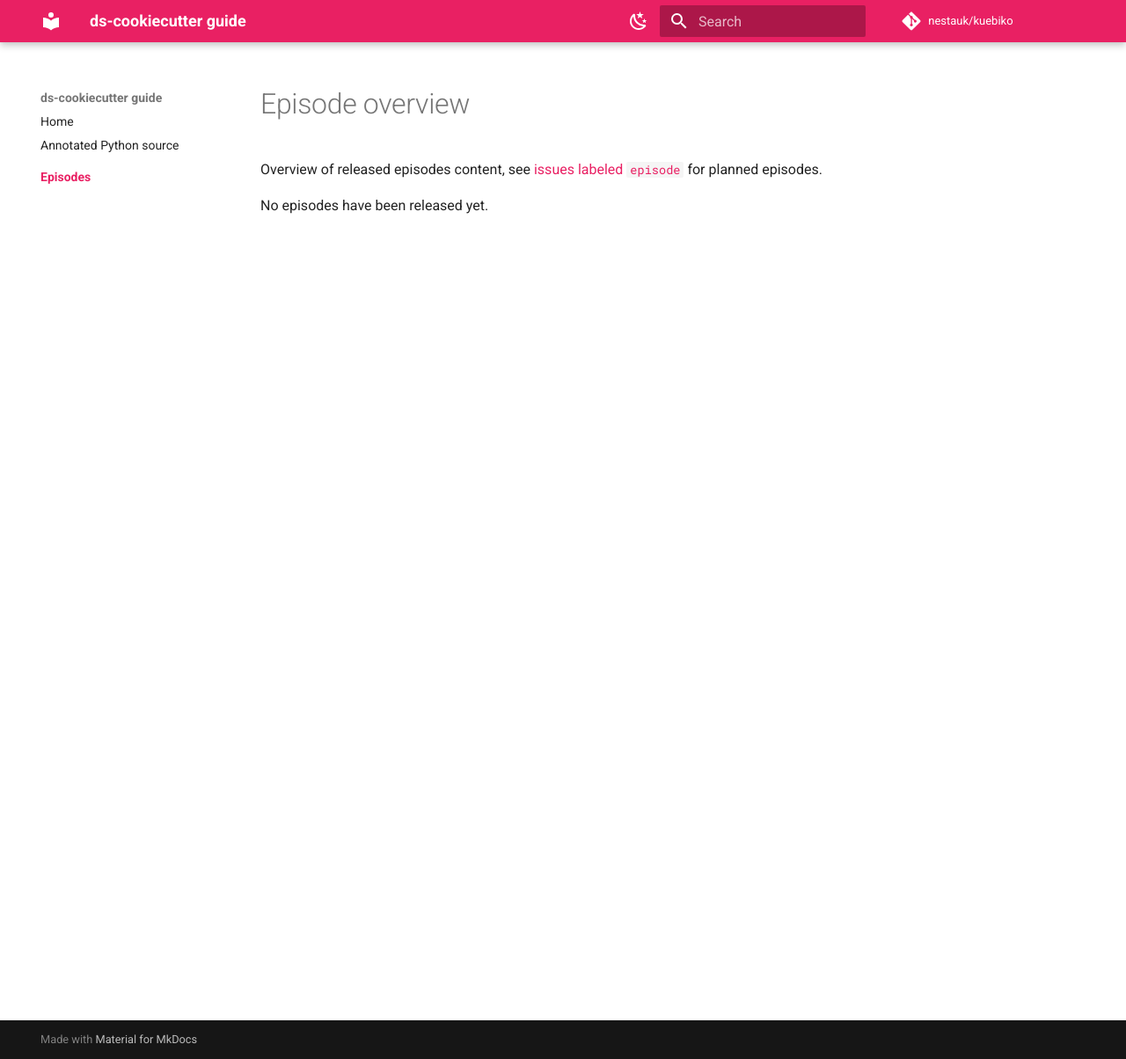
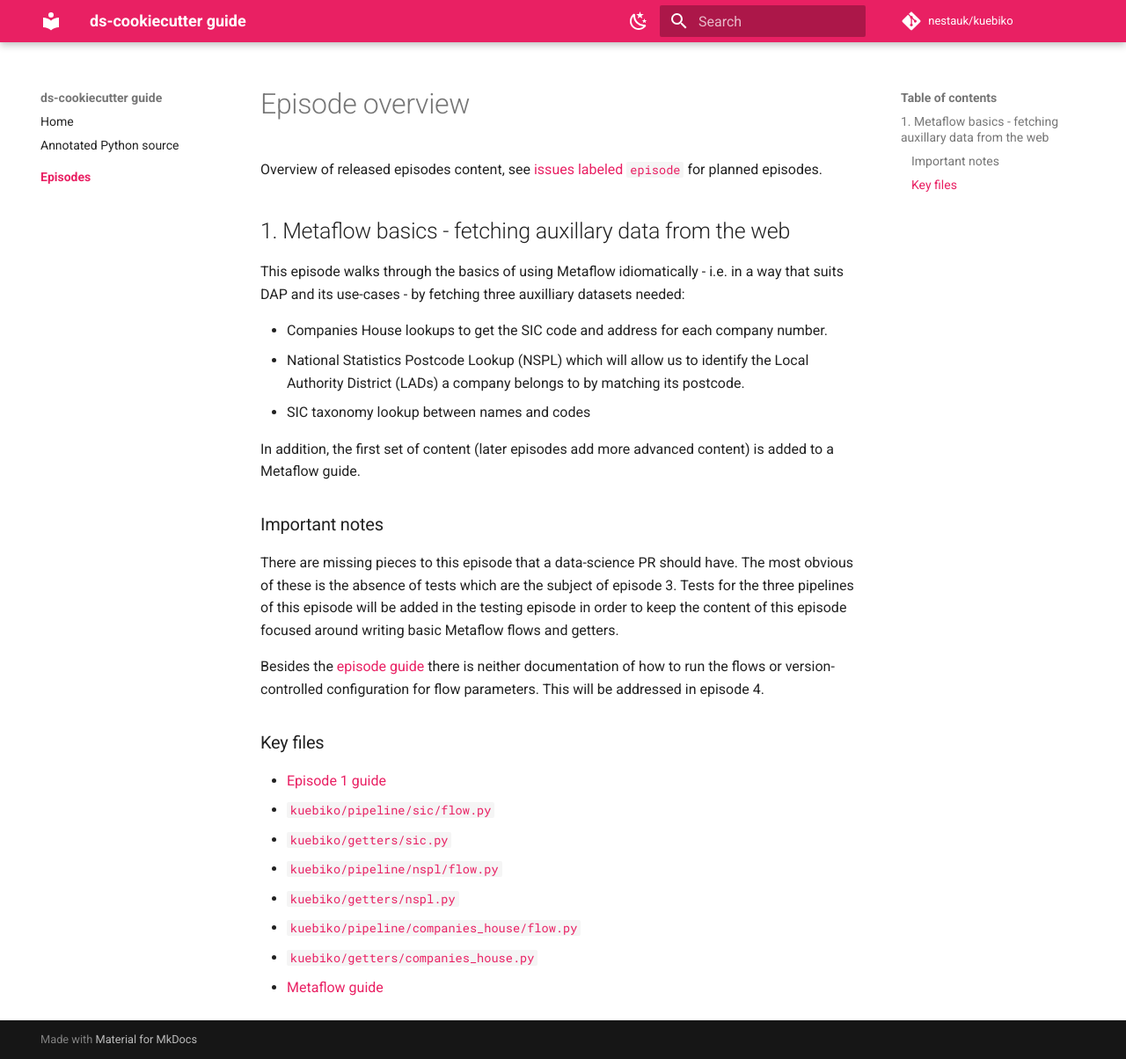
Before and after one commit to nestauk/kuebiko, an MkDocs documentation site: the page built from docs/guide/episodes/index.md, in a window 1280 px wide and 1204 px high. Shown: the whole window at 88% size. Built offline with MkDocs 1.6.1 and Material for MkDocs 9.7.7, drawn with Linux system fonts in a browser that asks for light colours; comment, search, counter and statistics services are not loaded.

Commit message:
Episode overview

```diff
--- a/docs/guide/episodes/index.md
+++ b/docs/guide/episodes/index.md
@@ -2,4 +2,32 @@
 
 Overview of released episodes content, see [issues labeled `episode`](https://github.com/nestauk/kuebiko/issues?q=is%3Aopen+label%3Aepisode+sort%3Acreated-asc) for planned episodes.
 
-No episodes have been released yet.
+## 1. Metaflow basics - fetching auxillary data from the web
+
+This episode walks through the basics of using Metaflow idiomatically - i.e.
+in a way that suits DAP and its use-cases - by fetching three auxilliary datasets needed:
+
+-   Companies House lookups to get the SIC code and address for each company number.
+-   National Statistics Postcode Lookup (NSPL) which will allow us to identify the Local Authority District (LADs) a company belongs to by matching its postcode.
+-   SIC taxonomy lookup between names and codes
+
+In addition, the first set of content (later episodes add more advanced content) is added to a Metaflow guide.
+
+### Important notes
+
+There are missing pieces to this episode that a data-science PR should have.
+The most obvious of these is the absence of tests which are the subject of episode 3.
+Tests for the three pipelines of this episode will be added in the testing episode in order to keep the content of this episode focused around writing basic Metaflow flows and getters.
+
+Besides the [episode guide](episode_01.md) there is neither documentation of how to run the flows or version-controlled configuration for flow parameters. This will be addressed in episode 4.
+
+### Key files
+
+-   [Episode 1 guide](episode_01.md)
+-   [`kuebiko/pipeline/sic/flow.py`](../pycco/kuebiko/pipeline/sic/flow.html)
+-   [`kuebiko/getters/sic.py`](../pycco/kuebiko/getters/sic.html)
+-   [`kuebiko/pipeline/nspl/flow.py`](../pycco/kuebiko/pipeline/nspl/flow.html)
+-   [`kuebiko/getters/nspl.py`](../pycco/kuebiko/getters/nspl.html)
+-   [`kuebiko/pipeline/companies_house/flow.py`](../pycco/kuebiko/pipeline/companies_house/flow.html)
+-   [`kuebiko/getters/companies_house.py`](../pycco/kuebiko/getters/companies_house.html)
+-   [Metaflow guide](../../guides/metaflow.md)
```
